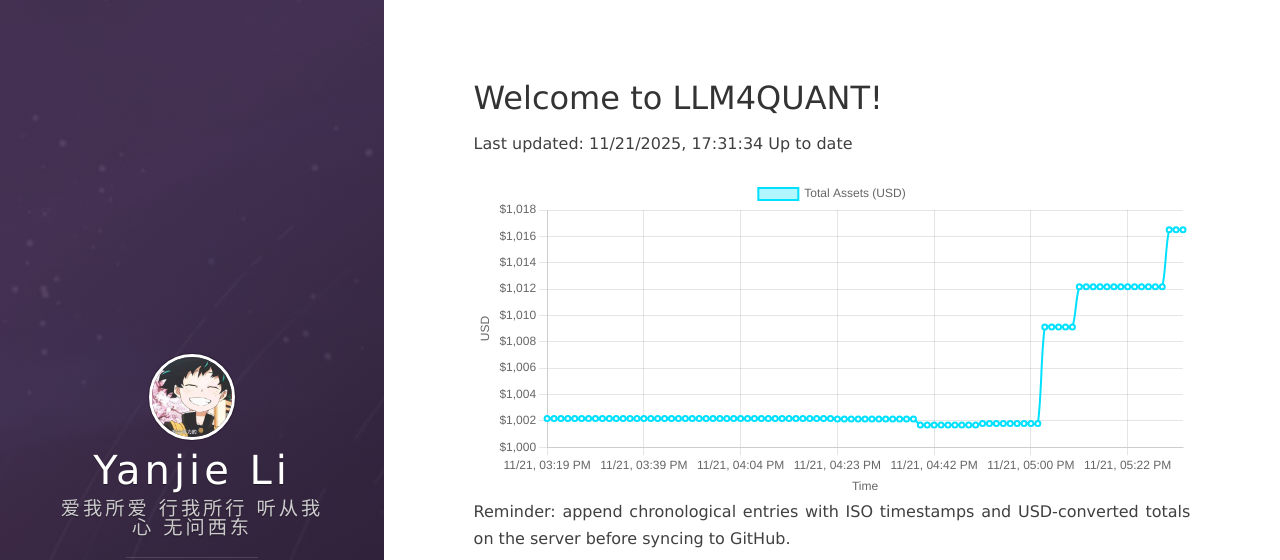
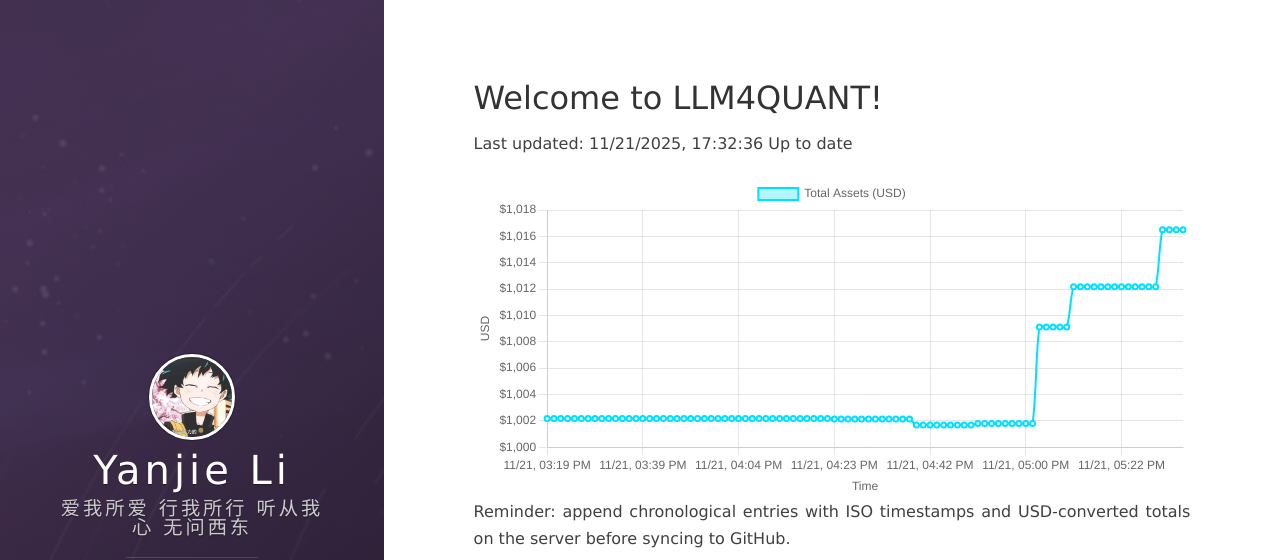
Before and after one commit to leeyegy/leeyegy.github.io, a Jekyll site: the page built from live-trading.html, in a window 1280 px wide and 1162 px high. Shown: the top 560 px of the window. Built offline with Jekyll 4.4.1, drawn with Linux system fonts in a browser that asks for light colours; nearby versions of some CDN libraries.

Commit message:
AccountMonitor: update balance history 2025-11-22T01:32:36+08:00

```diff
--- a/assets/data/binance/balance-history.json
+++ b/assets/data/binance/balance-history.json
@@ -1,5 +1,5 @@
 {
-  "generatedAt": "2025-11-22T01:31:34+08:00",
+  "generatedAt": "2025-11-22T01:32:36+08:00",
   "asset": "total_usd_value",
   "history": [
     {
@@ -373,6 +373,10 @@
     {
       "timestamp": "2025-11-22T01:31:34+08:00",
       "totalUsd": 1016.50120675
+    },
+    {
+      "timestamp": "2025-11-22T01:32:36+08:00",
+      "totalUsd": 1016.50120675
     }
   ]
 }
```
